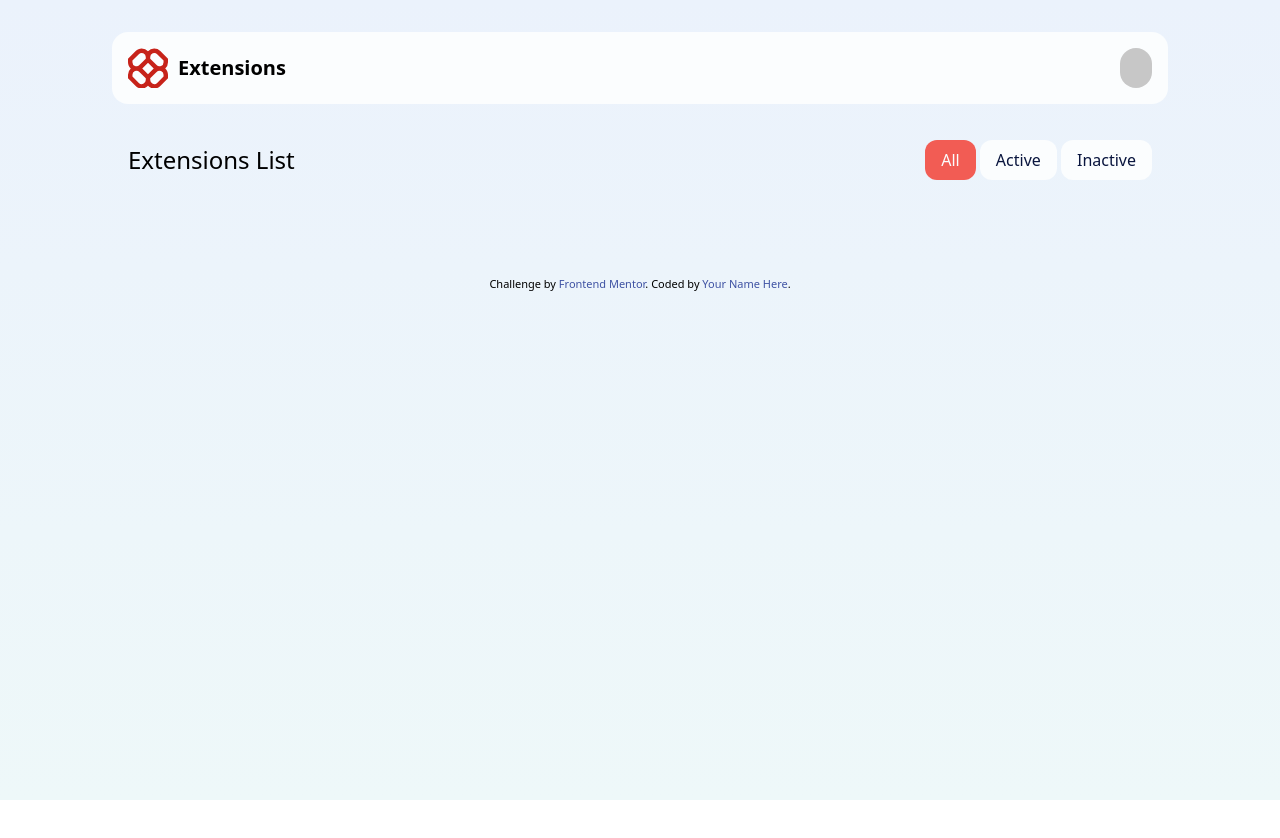
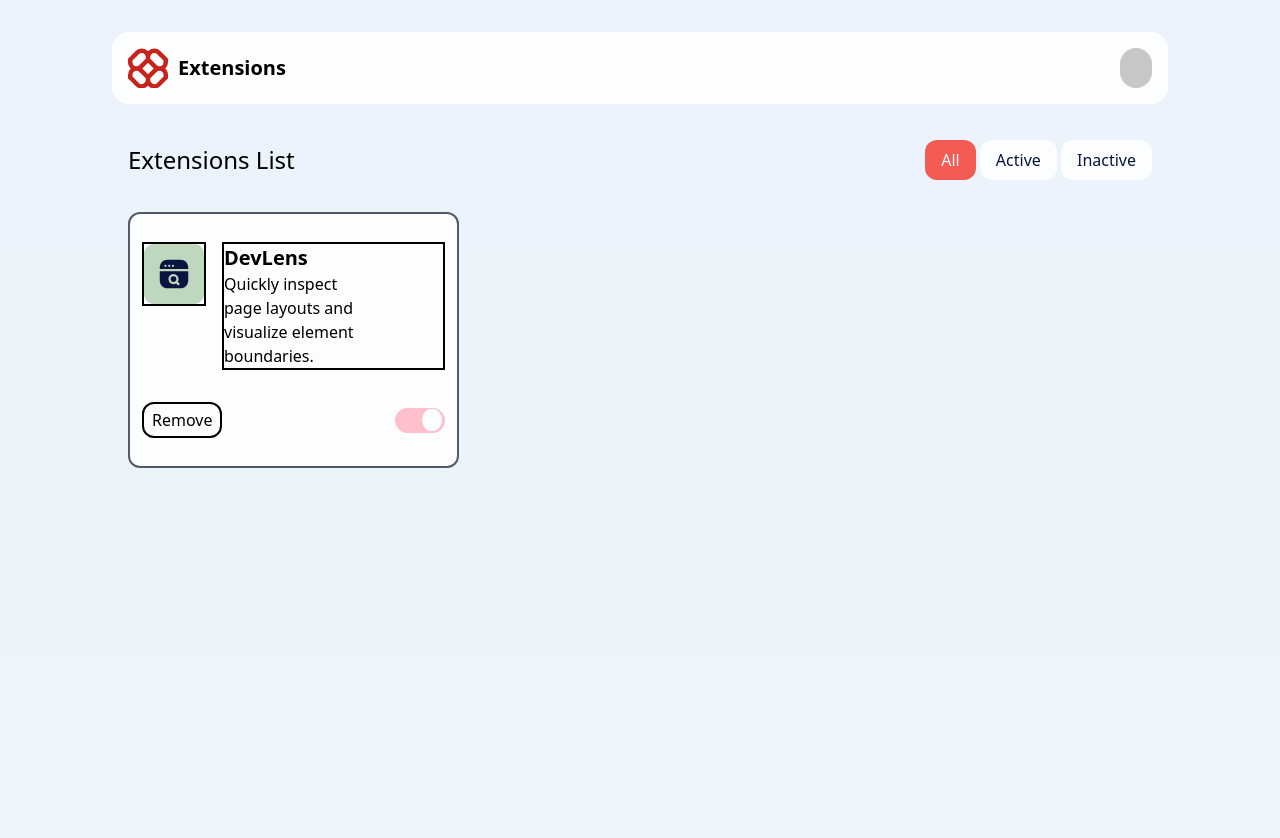
Before and after one commit to clivepato93/browser-extensions-manager, a website: page index.html in a window 1280 px wide. Shown: the top 838 px of the page. Before the commit the page ends 800 px from the top, so only its background shows below. Drawn offline with Linux system fonts and the light colour scheme.

Commit message:
solution link

```diff
--- a/index.html
+++ b/index.html
@@ -65,7 +65,7 @@
 		</section>
 		<!-- If you plan to use the JSON file to populate the data dynamically, you can delete the content below -->
 		<main class="grid grid-cols-3 gap-4 grid-rows-4 p-4">
-			<!-- <article class="dark:bg-Neutral-800  bg-Neutral-0  py-7 px-3 flex flex-col justify-between rounded-xl border-2 border-Neutral-600">
+			<article class="dark:bg-Neutral-800  bg-Neutral-0  py-7 px-3 flex flex-col justify-between rounded-xl border-2 border-Neutral-600">
 				<section class="header flex gap- *:border-2">
 
 					<img src="/assets/images/logo-devlens.svg" alt="" class="mr-4 h-fit">
@@ -83,7 +83,7 @@
 						<div class="colourswitchlabel "></div>
 					</div>
 				</section>
-			</article> -->
+			</article>
 
 		</main>
 
```
Also changed, not shown: README.md.
